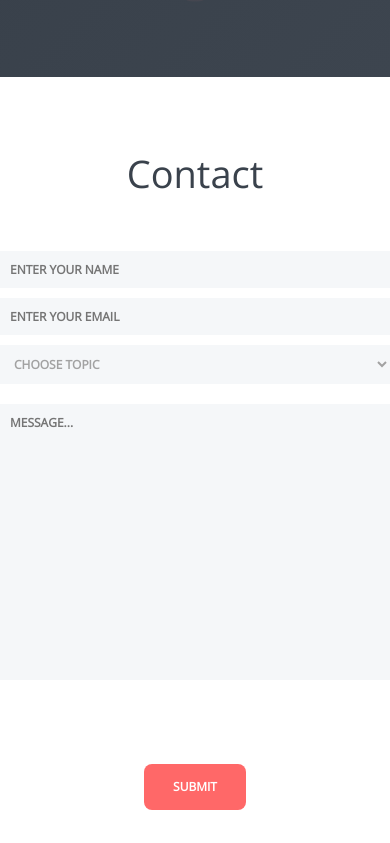
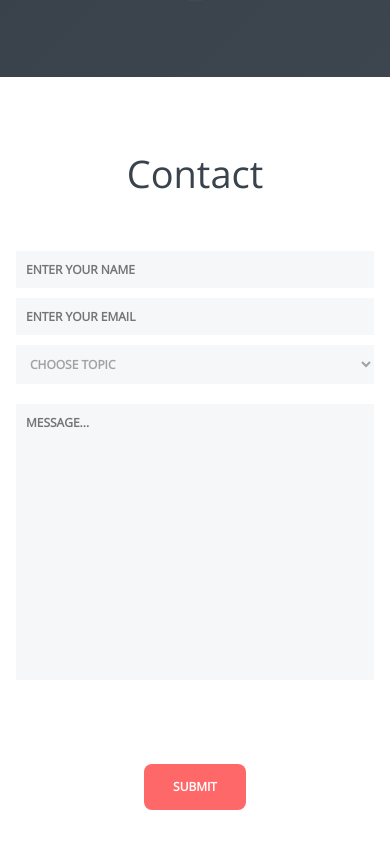
Before and after one commit to PiotrWolski1000/react-pixel-perfect-website, a React (Create React App) app: page / in a window 390 px wide. Shown: the part 4181-5024 px from the top of the page. Built offline with nearby package versions, Linux system fonts and the light colour scheme.

Commit message:
margin 942px width

```diff
--- a/src/css/form.scss
+++ b/src/css/form.scss
@@ -1,9 +1,13 @@
 .contact {
     max-width: 942px;
     margin: 0 auto;
+    @media(max-width: 942px) {
+        margin: 0 1rem;
+    }
 }
 
 .contact__form{
+
     max-width: 942px;
     height: 350px;
     width: 100%;
@@ -29,6 +33,8 @@
         resize: none;
         padding: 10px;
     }
+
+
 
 }
 
```
